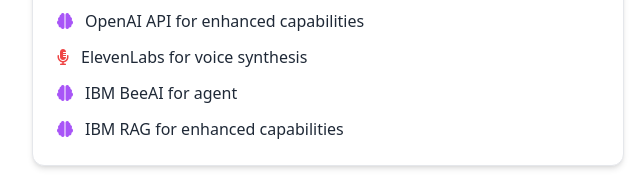
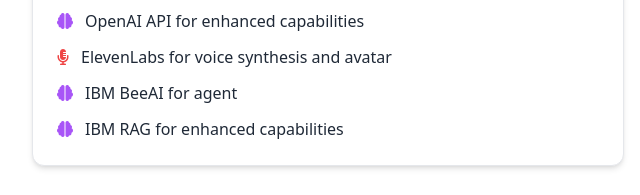
Before and after one commit to prashantsingh2408/mentor-ai, a website: page pages/architecture.html in a window 1280 px wide. Shown: the part 830-1025 px from the top of the page, 0-640 px from the left. Drawn offline with nearby package versions, Linux system fonts and the light colour scheme.

Commit message:
update tech use

```diff
--- a/pages/architecture.html
+++ b/pages/architecture.html
@@ -127,7 +127,7 @@
                         </li>
                         <li class="flex items-center">
                             <i class="fas fa-microphone-alt text-red-500 mr-3"></i>
-                            <span class="text-[var(--text-color)]">ElevenLabs for voice synthesis</span>
+                            <span class="text-[var(--text-color)]">ElevenLabs for voice synthesis and avatar</span>
                         </li>
 
                         <li class="flex items-center">
```
